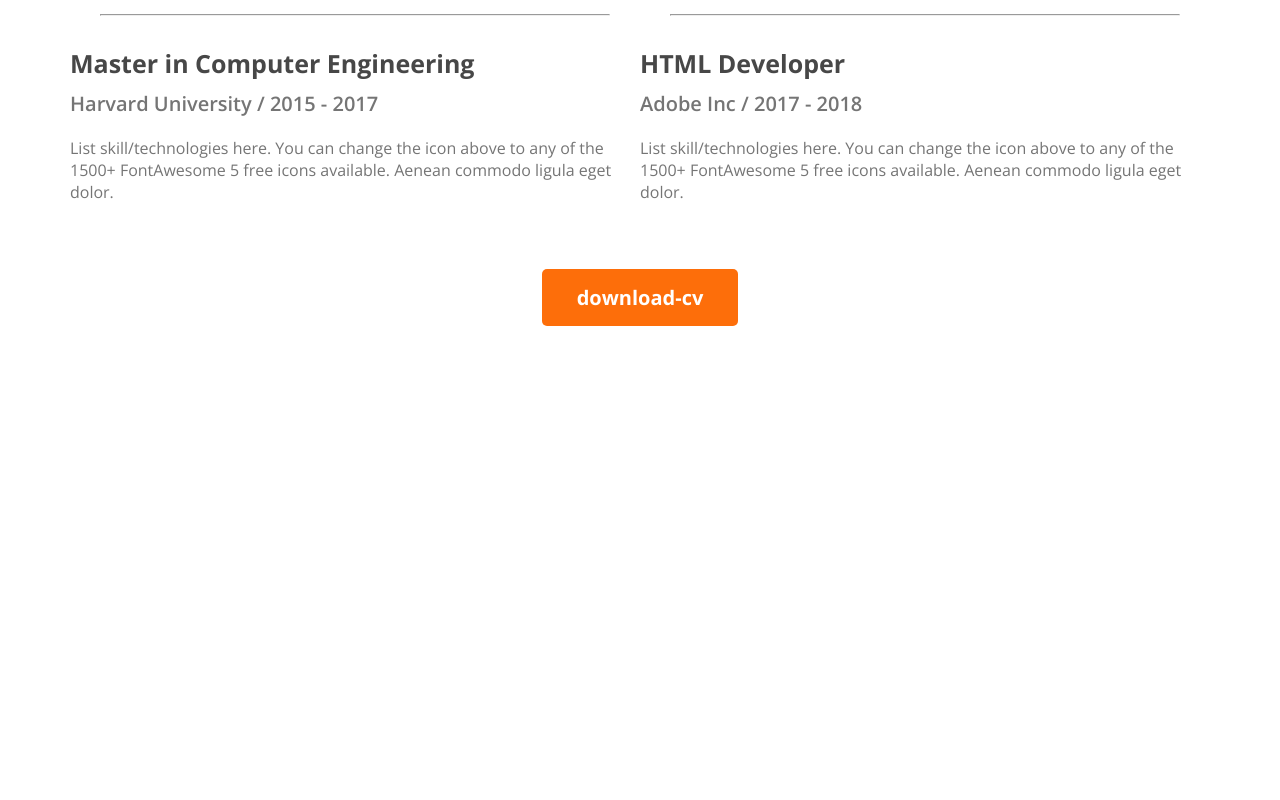
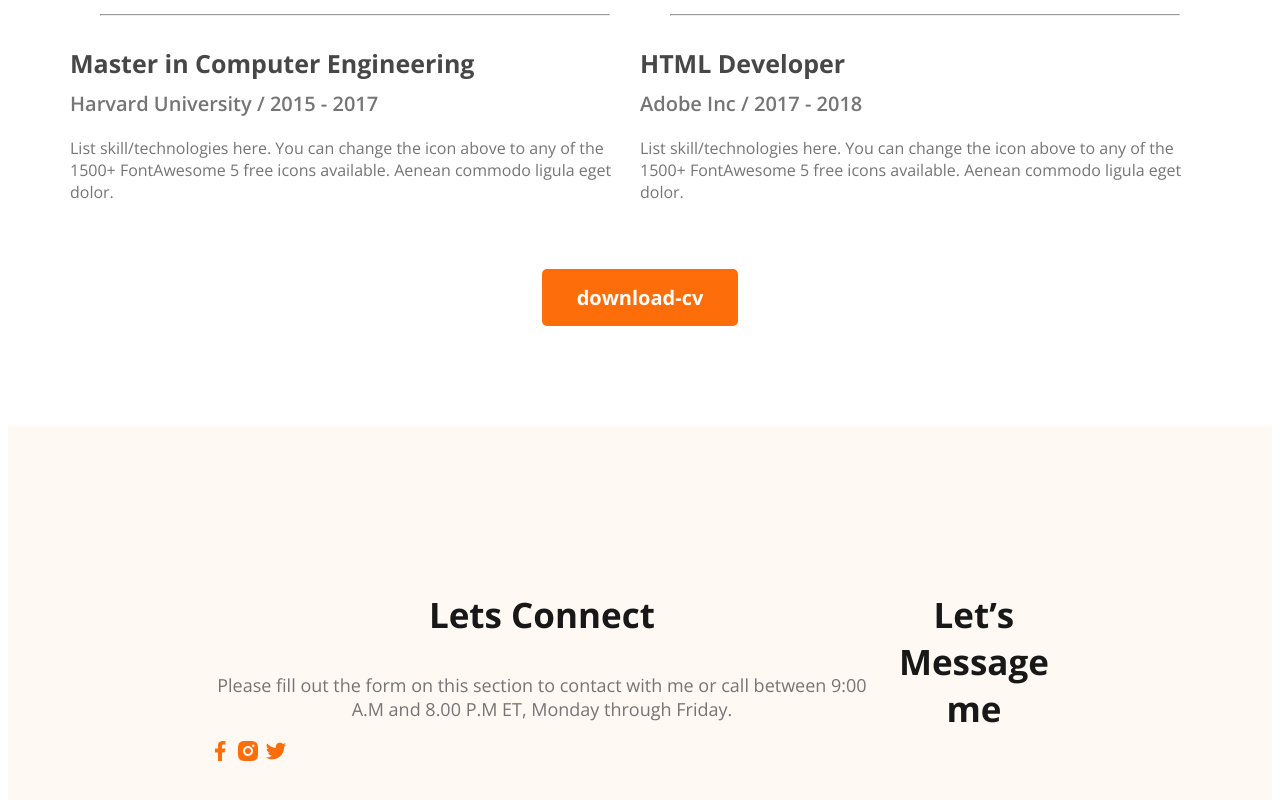
Before and after one commit to akash4030/first-my-website, a plain HTML site: page portfolio-resources-main/index.html in a window 1280 px wide. Shown: the part 2878-3678 px from the top of the page. Before the commit the page ends 3212 px from the top, so only its background shows below. Drawn offline with nearby package versions, Linux system fonts and the light colour scheme.

Commit message:
basic footer

```diff
--- a/portfolio-resources-main/dessin.css
+++ b/portfolio-resources-main/dessin.css
@@ -192,3 +192,12 @@ main section {
   text-align: center;
   margin-top: 50px;
 }
+
+/* footer style */
+
+footer{
+  display: flex;
+  background:#FFF8F3 ;
+  margin-top: 100px;
+  padding: 130px 200px;
+}
--- a/portfolio-resources-main/index.html
+++ b/portfolio-resources-main/index.html
@@ -163,7 +163,19 @@
         </section>
     </main>
     <footer>
-
+        <div class="footer-column">
+            <h3 class="section-title">Lets Connect</h3>
+            <p class="section-description">Please fill out the form on this section to contact with me or call between
+                9:00 A.M and 8.00 P.M ET, Monday through Friday.</p>
+            <div class="social-links">
+                <a href=""><img src="./images/icons/facebook.png" alt=""></a>
+                <a href=""><img src="./images/icons/insta.png" alt=""></a>
+                <a href=""><img src="./images/icons/twitter.png" alt=""></a>
+            </div>
+        </div>
+        <div class="footer-column">
+            <h3 class="section-title">Let’s Message me</h3>
+        </div>
     </footer>
 </body>
 
```
